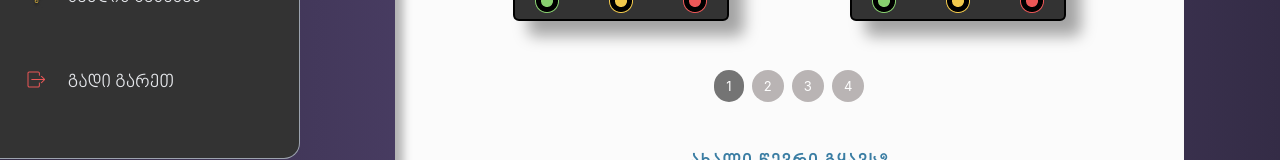
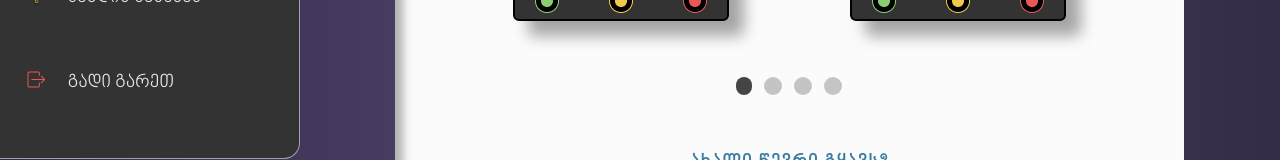
Before and after one commit to ibotchori/folk-soul, a React (Create React App) app: page /members in a window 1280 px wide. Shown: the part 491-651 px from the top of the page. Built offline with nearby package versions, Linux system fonts and the light colour scheme.

Commit message:
style: remove page numbers form react pagination buttons

```diff
--- a/src/components/Memers/Pagination.css
+++ b/src/components/Memers/Pagination.css
@@ -4,23 +4,22 @@
 }
 
 .paginationButtons a {
-  padding: 8px 12px;
-  height: 32px;
+  padding: 1px 5px;
   text-align: center;
-  margin: auto 4px;
+  margin: auto 6px;
   color: white;
   letter-spacing: 0.01071em;
   border-radius: 16px;
   line-height: 1.43;
   font-size: 13px;
-  min-width: 32px;
-  background-color: rgb(185, 180, 180);
+  background-color: #c4c4c4;
+  color: transparent;
 }
 .paginationButtons a:hover {
-  background-color: rgb(116, 116, 116);
+  background-color: #444;
 }
 .paginationActive a {
-  background-color: rgb(116, 116, 116);
+  background-color: #444;
 }
 
 .nextButton {
```
